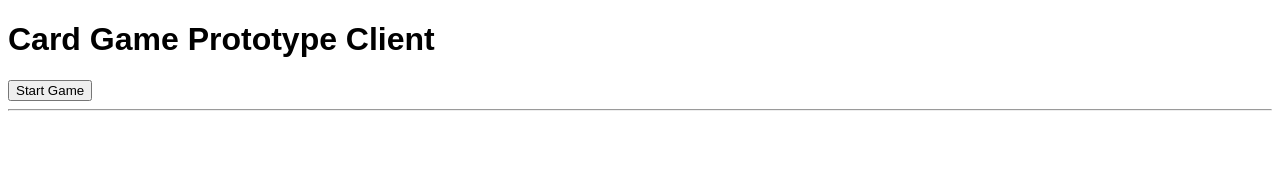
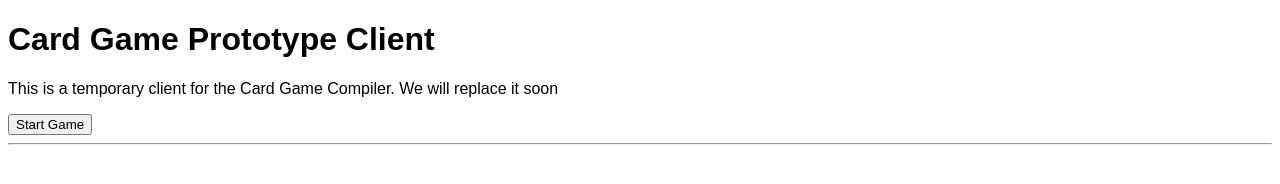
Before and after one commit to NarinSong/CardGameCompilerBackend, a website: page client-prototype/index.html in a window 1280 px wide. Drawn offline with nearby package versions, Linux system fonts and the light colour scheme; no server answers.

Commit message:
slight change to test github deploy

```diff
--- a/client-prototype/index.html
+++ b/client-prototype/index.html
@@ -154,6 +154,8 @@
 
     <h1>Card Game Prototype Client</h1>
 
+    <p>This is a temporary client for the Card Game Compiler. We will replace it soon</p>
+
     <button onclick="startGame()">
         Start Game
     </button>
```
